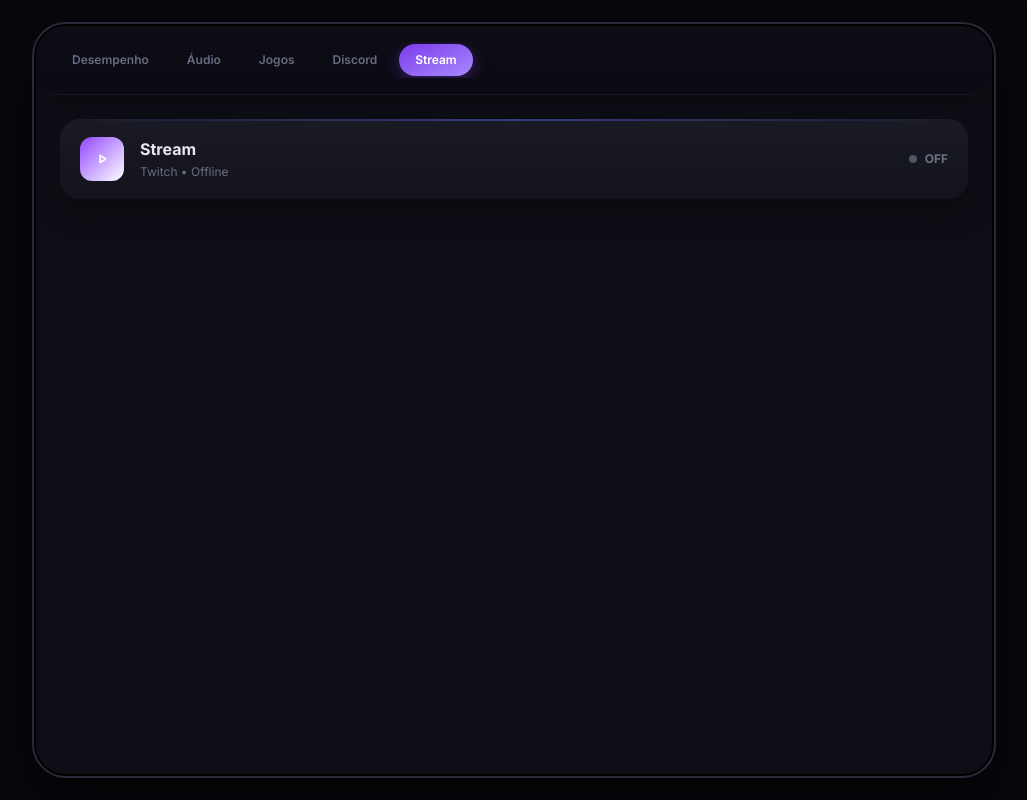
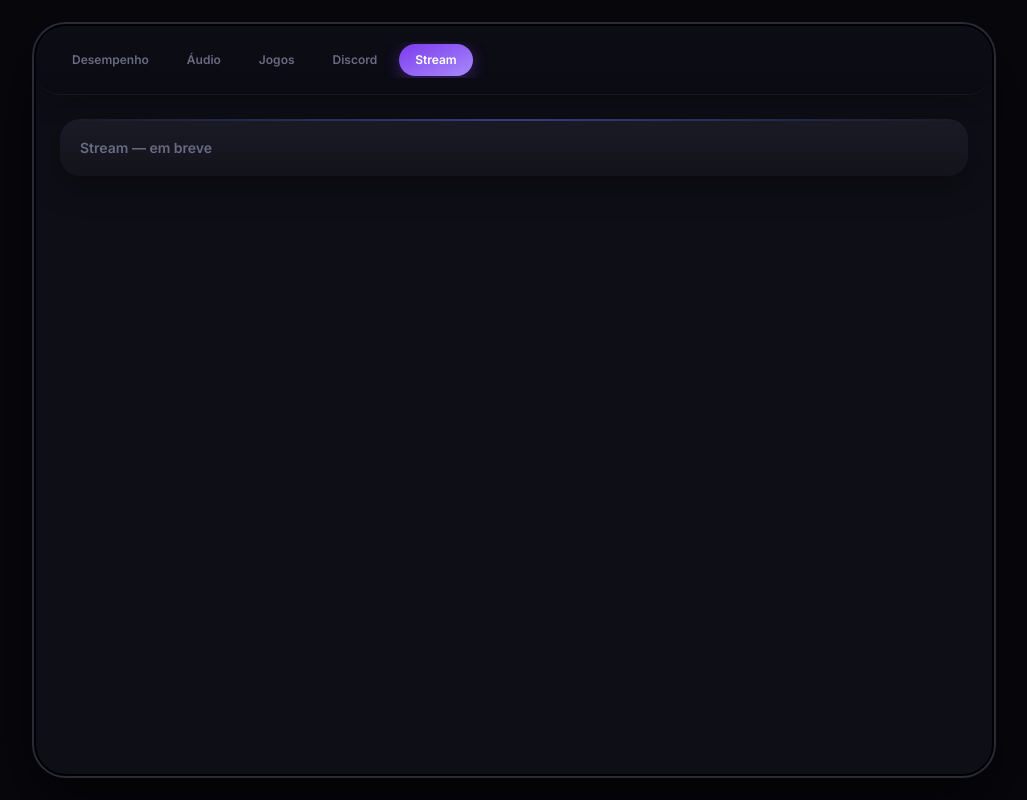
Before and after one commit to Vanz047/AppDeck, a React (Vite) app in the folder web/: page / in a window 1280 px wide. Both pictures are taken after a click on the button "Stream". Shown: the whole page, without its empty margins (126-1153 px from the left). Built offline with nearby package versions, Linux system fonts and the light colour scheme.

Commit message:
chore: stream — limpo, aguardando modelo

```diff
--- a/web/src/components/tabs/StreamTab.tsx
+++ b/web/src/components/tabs/StreamTab.tsx
@@ -1,35 +1,10 @@
-import { useState } from 'react'
-
-const PLATFORMS = [
-  { id: 'twitch', name: 'Twitch', color: '#9146FF' },
-  { id: 'youtube', name: 'YouTube', color: '#FF0000' },
-  { id: 'kick', name: 'Kick', color: '#5AFF5A' },
-]
-
 export function StreamTab() {
-  const [platform, setPlatform] = useState('twitch')
-  const [live, setLive] = useState(false)
-
-  const currentPlatform = PLATFORMS.find((p) => p.id === platform)
-
   return (
     <div className="discord-panel">
-      <div className="discord-card">
-        <div className="logo" style={{ background: `linear-gradient(135deg, ${currentPlatform?.color}, #fff)` }}>
-          <svg viewBox="0 0 24 24" fill="none" stroke="currentColor" strokeWidth="2" strokeLinecap="round" strokeLinejoin="round">
-            <polygon points="10 8 16 12 10 16 10 8"/>
-          </svg>
-        </div>
-        <div className="info">
-          <h3>Stream</h3>
-          <p>{currentPlatform?.name} • {live ? 'Ao vivo' : 'Offline'}</p>
-        </div>
-        <div className="flex items-center gap-2">
-          <span className={`w-2 h-2 rounded-full ${live ? 'bg-red-500 animate-pulse' : 'bg-gray-600'}`}></span>
-          <span className={`text-xs font-bold ${live ? 'text-red-400' : 'text-gray-500'}`}>
-            {live ? 'LIVE' : 'OFF'}
-          </span>
-        </div>
+      <div className="discord-card" style={{ gridTemplateColumns: '1fr' }}>
+        <h3 style={{ fontWeight: 600, fontSize: 14, color: 'var(--muted)' }}>
+          Stream — em breve
+        </h3>
       </div>
     </div>
   )
```
